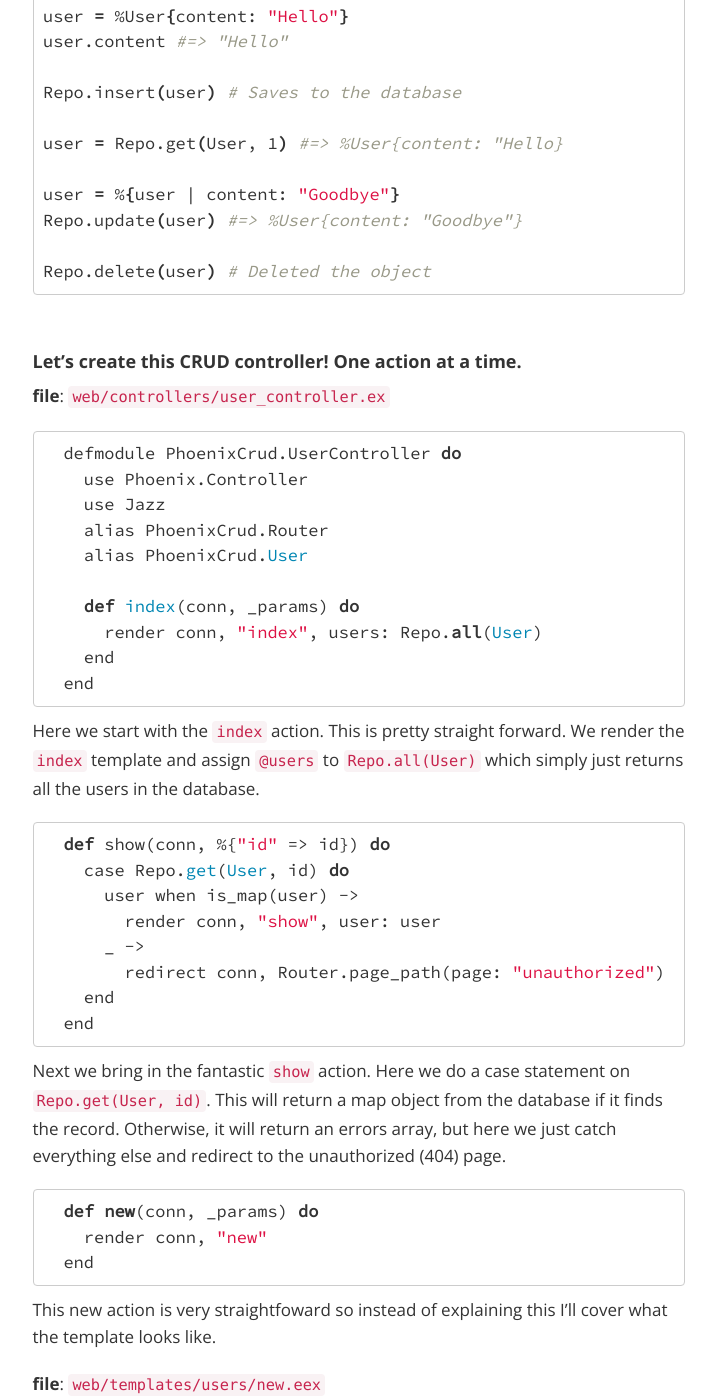
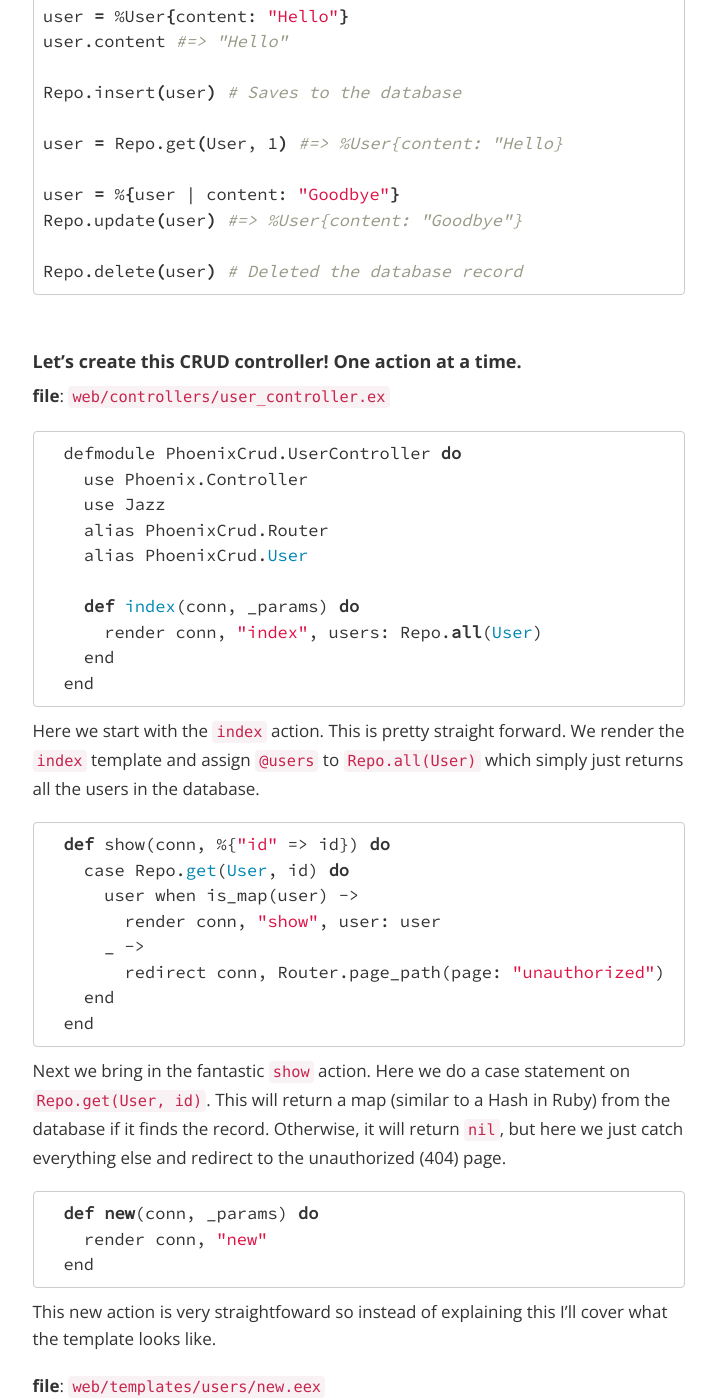
Before and after one commit to gogogarrett/gogogarrett.github.io, a Jekyll site: the page built from _posts/2014-08-16-programming-in-elixir-with-the-phoenix-framework-building-a-basic-CRUD-app.markdown, in a window 1280 px wide and 1400 px high, scrolled down 10836 px. Shown: the whole window, without its empty margins (330-1046 px from the left). Built offline with Jekyll 4.4.1, drawn with Linux system fonts in a browser that asks for light colours; nearby versions of some CDN libraries; Markdown is read by kramdown in place of the engine named in the settings; comment, search, counter and statistics services are not loaded; some of the changed text lies outside the part shown.

Commit message:
Replace object/method with module/function, Repo.get returns nil when a record is not found

````diff
--- a/_posts/2014-08-16-programming-in-elixir-with-the-phoenix-framework-building-a-basic-CRUD-app.markdown
+++ b/_posts/2014-08-16-programming-in-elixir-with-the-phoenix-framework-building-a-basic-CRUD-app.markdown
@@ -3,7 +3,7 @@
 title:  "Programming in Elixir with the Phoenix Framework - Building a basic CRUD app"
 categories: elixir phoenix learning
 ---
-Elixir is **hip**. I want to be hip. So I've been giving elixir a try over the last week. So far I'm very pleased with it overall and look forward to learning it more in-depth.
+Elixir is **hip**. I want to be hip. So I've been giving Elixir a try over the last week. So far I'm very pleased with it overall and look forward to learning it more in-depth.
 
 What finally caused me to take the jump was a framework called [Phoenix](https://github.com/phoenixframework/phoenix).  It looks similar in many ways to [Rails](http://rubyonrails.org/).
 
@@ -92,7 +92,7 @@
 Then we need to run `mix deps.get` to install the dependencies.
 
 
-Next we need to add a Repo object to configure `ecto`
+Next we need to add a Repo module to configure `ecto`
 
 __file__: `lib/phoenix_crud/repo.ex`
 
@@ -158,7 +158,7 @@
   end
 ```
 
-Similar to rails, we have an `up` and `down` method that get called when we're migrating or rolling back.  Here we're creating a simple `users` table that we will interact with.
+Similar to rails, we have `up` and `down` functions that get called when we're migrating or rolling back.  Here we're creating a simple `users` table that we will interact with.
 
 Let's run that migration with `mix ecto.migrate Repo`.
 
@@ -377,7 +377,7 @@
 user = %{user | content: "Goodbye"}
 Repo.update(user) #=> %User{content: "Goodbye"}
 
-Repo.delete(user) # Deleted the object
+Repo.delete(user) # Deleted the database record
 ```
 
 <br />
@@ -413,7 +413,7 @@
   end
 ```
 
-Next we bring in the fantastic `show` action. Here we do a case statement on `Repo.get(User, id)`. This will return a map object from the database if it finds the record.  Otherwise, it will return an errors array, but here we just catch everything else and redirect to the unauthorized (404) page.
+Next we bring in the fantastic `show` action. Here we do a case statement on `Repo.get(User, id)`. This will return a map (similar to a Hash in Ruby) from the database if it finds the record.  Otherwise, it will return `nil`, but here we just catch everything else and redirect to the unauthorized (404) page.
 
 
 ```ex
````
Also changed, not shown: other parts of _posts/2014-08-16-programming-in-elixir-with-the-phoenix-framework-building-a-basic-CRUD-app.markdown (+4 -4 lines).
